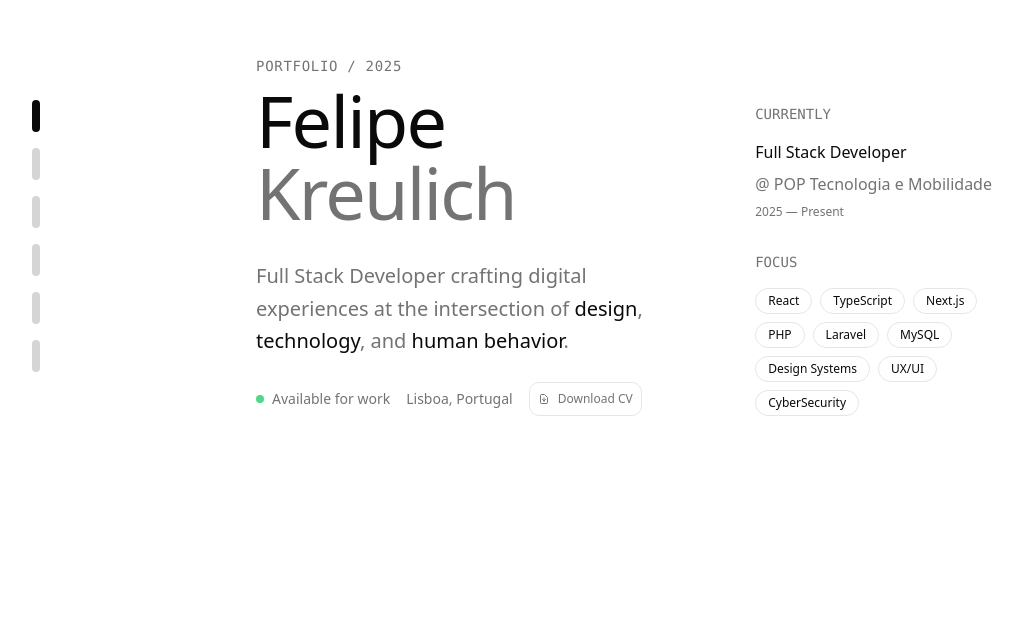
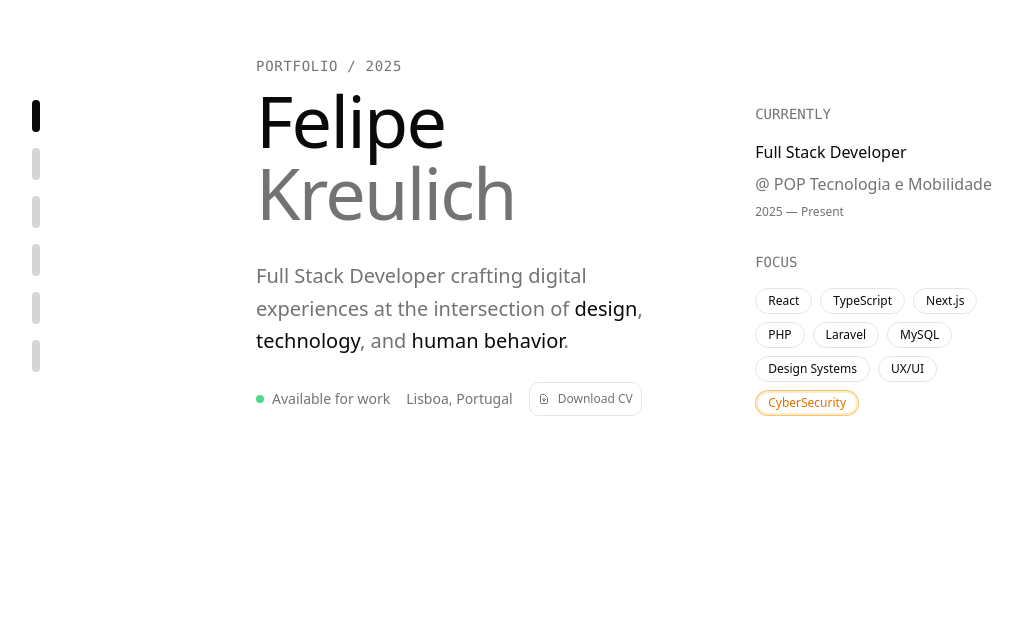
Before and after one commit to FelipeKreulich/felipe-portfolio, a Next.js app: page / in a window 1280 px wide. Shown: the part 164-800 px from the top of the page, without its empty margins (0-1023 px from the left). Built offline with nearby package versions, Linux system fonts and the light colour scheme; no server answers.

Commit message:
Style - Create new Animation for Components

```diff
--- a/app/globals.css
+++ b/app/globals.css
@@ -139,4 +139,23 @@
       transform: translateY(0);
     }
   }
+
+  /* Custom slow spin animation for CyberSecurity button */
+  .animate-spin-slow {
+    animation: spinSlow 3s linear infinite;
+  }
+
+  @keyframes spinSlow {
+    from {
+      transform: rotate(0deg);
+    }
+    to {
+      transform: rotate(360deg);
+    }
+  }
+
+  /* Custom duration utilities */
+  .duration-1200 {
+    transition-duration: 1200ms;
+  }
 }
--- a/app/page.tsx
+++ b/app/page.tsx
@@ -53,16 +53,39 @@ export default function Home() {
     document.body.removeChild(link)
   }
 
+  const getActiveSectionPosition = () => {
+    if (!activeSection) return 0
+
+    const sections = ["intro", "work", "projects", "thoughts", "connect", "about"]
+    const activeIndex = sections.indexOf(activeSection)
+
+    // Cada botão tem 32px (h-8) + 16px (gap-4) = 48px total
+    // O primeiro botão está na posição 0
+    return activeIndex * 48
+  }
+
   return (
     <div className="min-h-screen bg-background text-foreground relative">
       <nav className="fixed left-8 top-1/2 -translate-y-1/2 z-10 hidden lg:block">
-        <div className="flex flex-col gap-4">
-          {["intro", "work", "projects", "thoughts", "connect", "about"].map((section) => (
+        <div className="relative flex flex-col gap-4">
+          {/* Indicador de seção ativa com blur branco */}
+          <div
+            className="absolute left-0 w-2 h-8 bg-gradient-to-b from-white/30 via-white/20 to-white/10 backdrop-blur-md rounded-full transition-all duration-1200 ease-out shadow-lg shadow-white/20"
+            style={{
+              transform: `translateY(${getActiveSectionPosition()}px)`,
+              opacity: activeSection ? 1 : 0,
+              transitionDelay: '100ms'
+            }}
+          />
+
+          {["intro", "work", "projects", "thoughts", "connect", "about"].map((section, index) => (
             <button
               key={section}
               onClick={() => document.getElementById(section)?.scrollIntoView({ behavior: "smooth" })}
-              className={`w-2 h-8 rounded-full transition-all duration-500 ${
-                activeSection === section ? "bg-foreground" : "bg-muted-foreground/30 hover:bg-muted-foreground/60"
+              className={`relative w-2 h-8 rounded-full transition-all duration-700 ${
+                activeSection === section
+                  ? "bg-foreground shadow-lg shadow-white/20"
+                  : "bg-muted-foreground/30 hover:bg-muted-foreground/60 hover:shadow-md hover:shadow-white/10"
               }`}
               aria-label={`Navigate to ${t(`nav.${section}`)}`}
             />
@@ -147,9 +170,27 @@ export default function Home() {
                   {["React", "TypeScript", "Next.js", "PHP", "Laravel", "MySQL", "Design Systems", "UX/UI", "CyberSecurity"].map((skill) => (
                     <span
                       key={skill}
-                      className="px-3 py-1 text-xs border border-border rounded-full hover:border-muted-foreground/50 transition-colors duration-300"
+                      className={`px-3 py-1 text-xs border rounded-full transition-all duration-300 ${
+                        skill === "CyberSecurity"
+                          ? "relative overflow-hidden bg-gradient-to-r from-amber-500/20 to-yellow-500/20 border-amber-500/50 hover:border-amber-400 hover:from-amber-500/30 hover:to-yellow-500/30 hover:shadow-lg hover:shadow-amber-500/25 group"
+                          : "border border-border hover:border-muted-foreground/50"
+                      }`}
                     >
-                      {skill}
+                      {skill === "CyberSecurity" && (
+                        <>
+                          {/* Borda giratória dourada */}
+                          <div className="absolute inset-0 rounded-full border-2 border-transparent bg-gradient-to-r from-amber-400 via-yellow-400 via-orange-400 to-amber-400 bg-[length:200%_200%] group-hover:animate-spin-slow opacity-0 group-hover:opacity-100 transition-opacity duration-300"></div>
+                          {/* Borda interna para cobrir o centro */}
+                          <div className="absolute inset-[2px] rounded-full bg-background"></div>
+                          {/* Efeito de brilho pulsante */}
+                          <div className="absolute inset-0 rounded-full bg-gradient-to-r from-amber-300/20 via-yellow-300/20 to-amber-300/20 opacity-0 group-hover:opacity-100 group-hover:animate-pulse transition-all duration-500"></div>
+                          {/* Conteúdo do texto */}
+                          <span className="relative z-10 text-amber-600 dark:text-amber-400 group-hover:text-amber-500 transition-colors duration-300 font-medium">
+                            {skill}
+                          </span>
+                        </>
+                      )}
+                      {skill !== "CyberSecurity" && skill}
                     </span>
                   ))}
                 </div>
```
